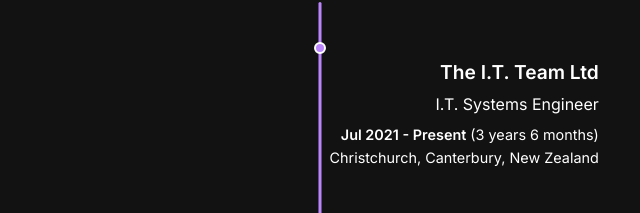
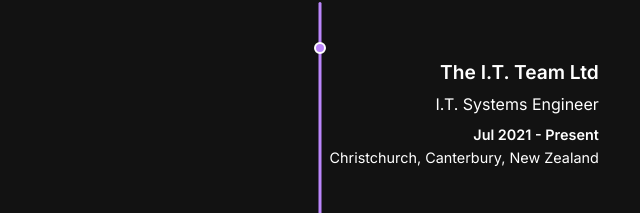
Before and after one commit to NickJongens/nickjongens.github.io, a plain HTML site: page index.html in a window 1280 px wide. Shown: the part 1419-1632 px from the top of the page, without its empty margins (320-960 px from the left). Drawn offline with Linux system fonts and the light colour scheme.

Commit message:
Update index.html

```diff
--- a/index.html
+++ b/index.html
@@ -93,7 +93,7 @@
                         <div class="timeline-content">
                             <h4>The I.T. Team Ltd</h4>
                             <h5>I.T. Systems Engineer</h5>
-                            <p><strong>Jul 2021 - Present</strong> (3 years 6 months)</p>
+                            <p><strong>Jul 2021 - Present</strong></p>
                             <p>Christchurch, Canterbury, New Zealand</p>
                         </div>
                     </div>
```
